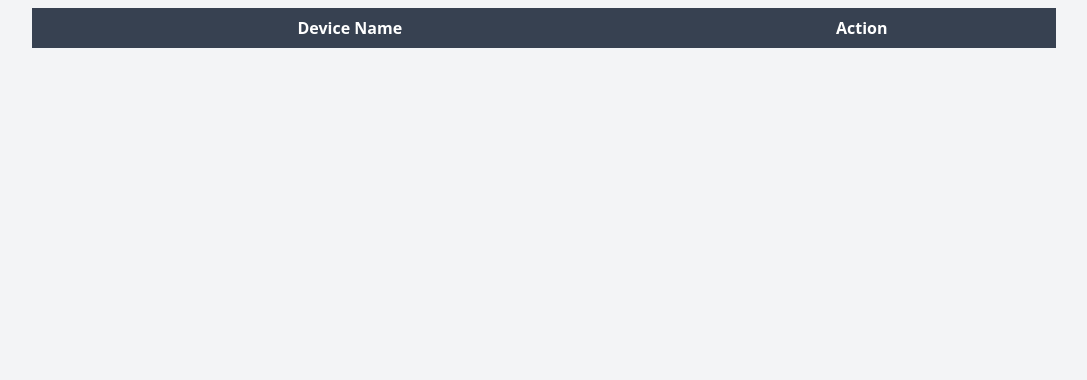
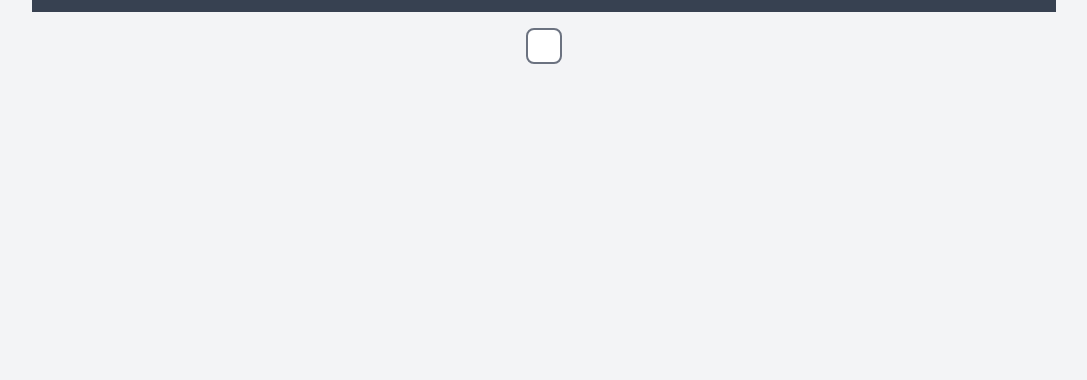
Before and after one commit to titaniaIoT/UWave, a plain HTML site: page index.html in a window 1280 px wide. Shown: the part 420-800 px from the top of the page, without its empty margins (96-1183 px from the left). Drawn offline with nearby package versions, Linux system fonts and the light colour scheme.

Commit message:
08/02/2024

```diff
--- a/index.html
+++ b/index.html
@@ -22,7 +22,7 @@
         <tbody id="deviceList">
         </tbody>
     </table>
-    <div id="output" class="mt-4 text-lg font-semibold"></div>
+    <div id="output" class="mt-4 text-lg font-semibold p-4 m-9 border-2 border-gray-500 bg-white rounded-lg text-center text-5xl"></div>
     <script>
         const btnOn = document.getElementById('btnOn');
         const btnOff = document.getElementById('btnOff');
```
